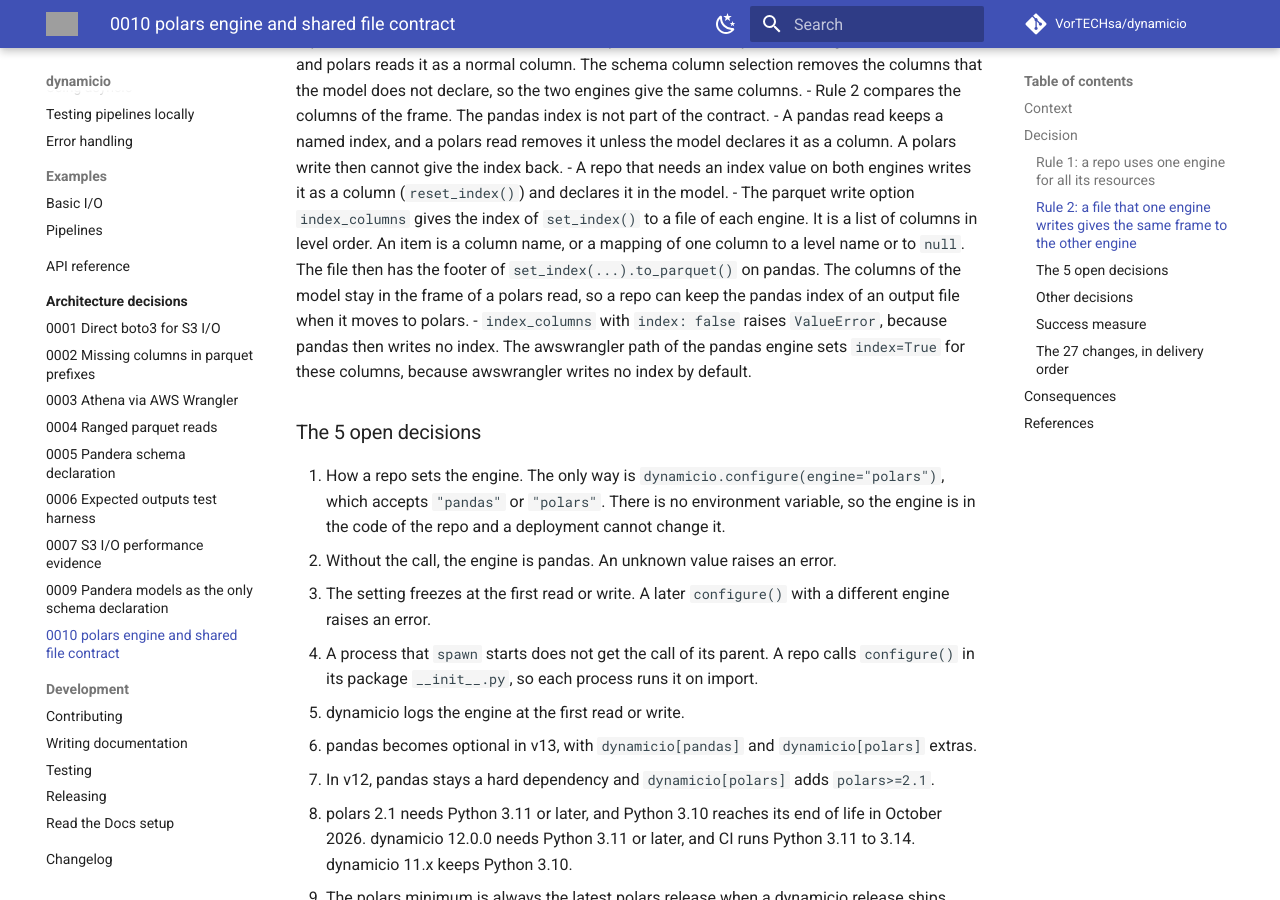
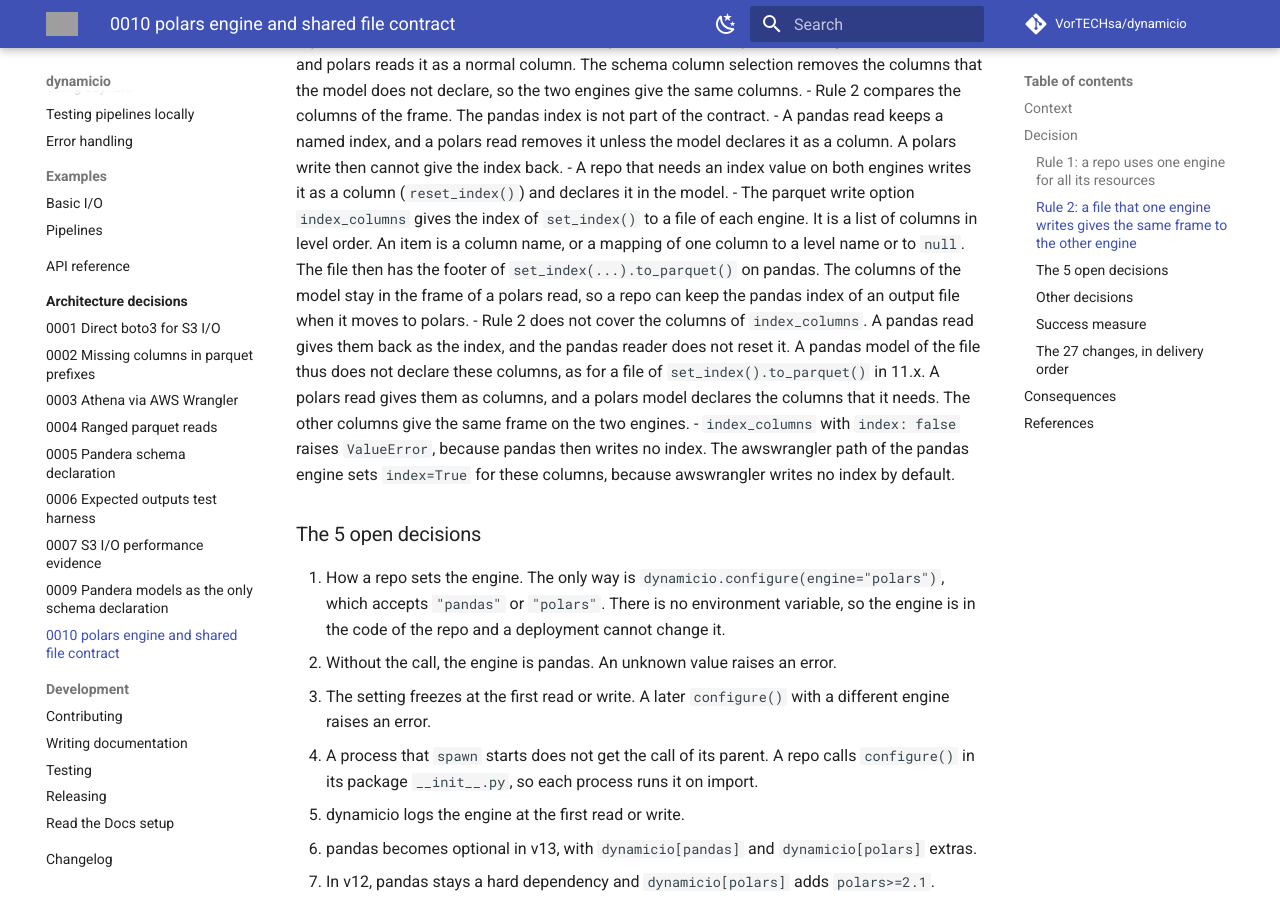
Before and after one commit to VorTECHsa/dynamicio, an MkDocs documentation site: the page built from docs/adr/0010-polars-engine-and-shared-file-contract.md, in a window 1280 px wide and 900 px high, scrolled down 2817 px. Built offline with MkDocs 1.6.1 and Material for MkDocs 9.7.7, drawn with Linux system fonts in a browser that asks for light colours; comment, search, counter and statistics services are not loaded; grey boxes are pictures that could not be loaded.

Commit message:
docs(RND-25353): state the read model of a file with index_columns
A pandas read gives the columns of index_columns back as the index, so rule 2 does not cover them and a pandas model does not declare them.

```diff
--- a/docs/adr/0010-polars-engine-and-shared-file-contract.md
+++ b/docs/adr/0010-polars-engine-and-shared-file-contract.md
@@ -81,6 +81,9 @@ removes the columns that the model does not declare, so the two engines give the
 - The parquet write option `index_columns` gives the index of `set_index()` to a file of each engine. It is a list of columns in level order. An item is a
   column name, or a mapping of one column to a level name or to `null`. The file then has the footer of `set_index(...).to_parquet()` on pandas. The
   columns of the model stay in the frame of a polars read, so a repo can keep the pandas index of an output file when it moves to polars.
+- Rule 2 does not cover the columns of `index_columns`. A pandas read gives them back as the index, and the pandas reader does not reset it. A pandas
+  model of the file thus does not declare these columns, as for a file of `set_index().to_parquet()` in 11.x. A polars read gives them as columns,
+  and a polars model declares the columns that it needs. The other columns give the same frame on the two engines.
 - `index_columns` with `index: false` raises `ValueError`, because pandas then writes no index. The awswrangler path of the pandas engine sets
   `index=True` for these columns, because awswrangler writes no index by default.
 
```
